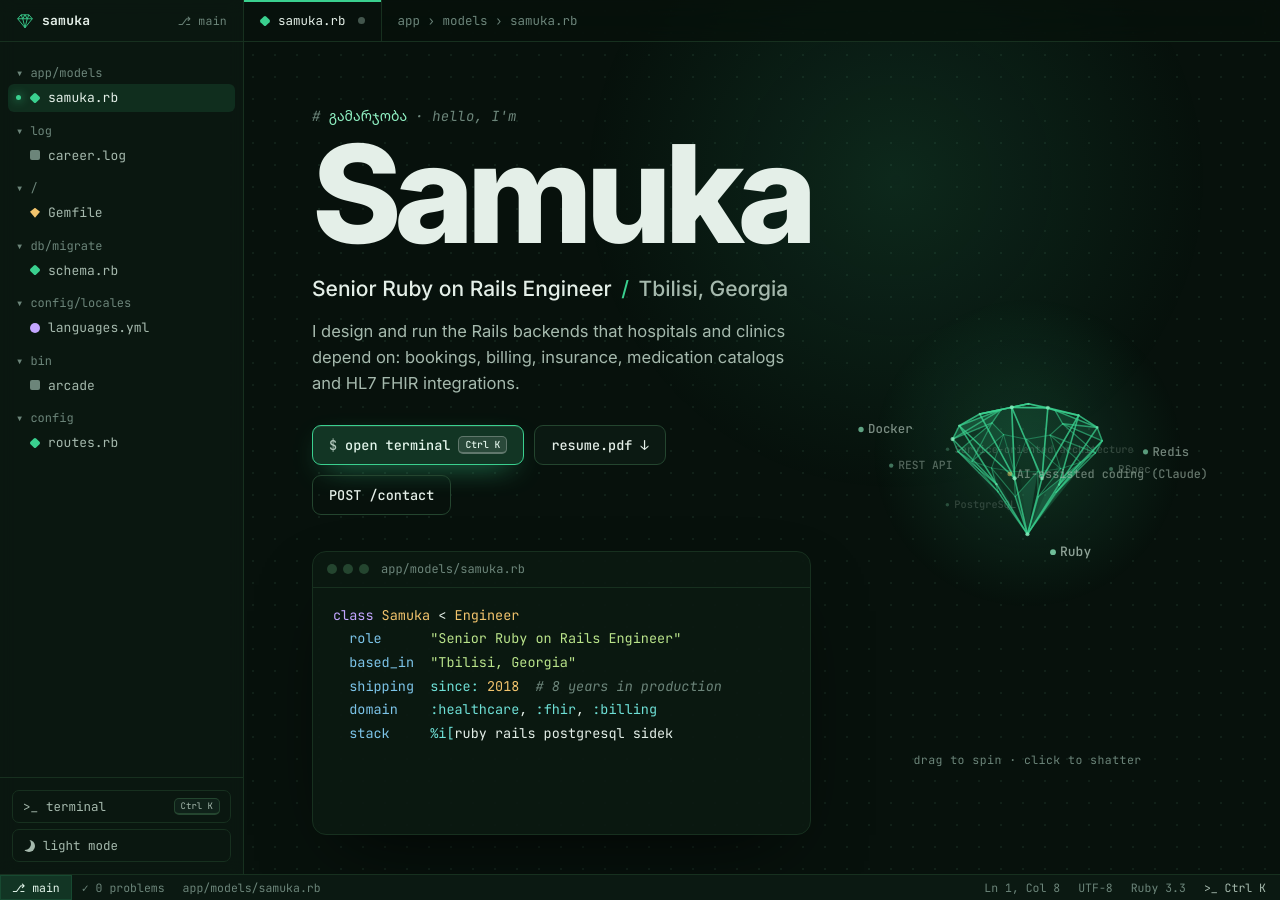
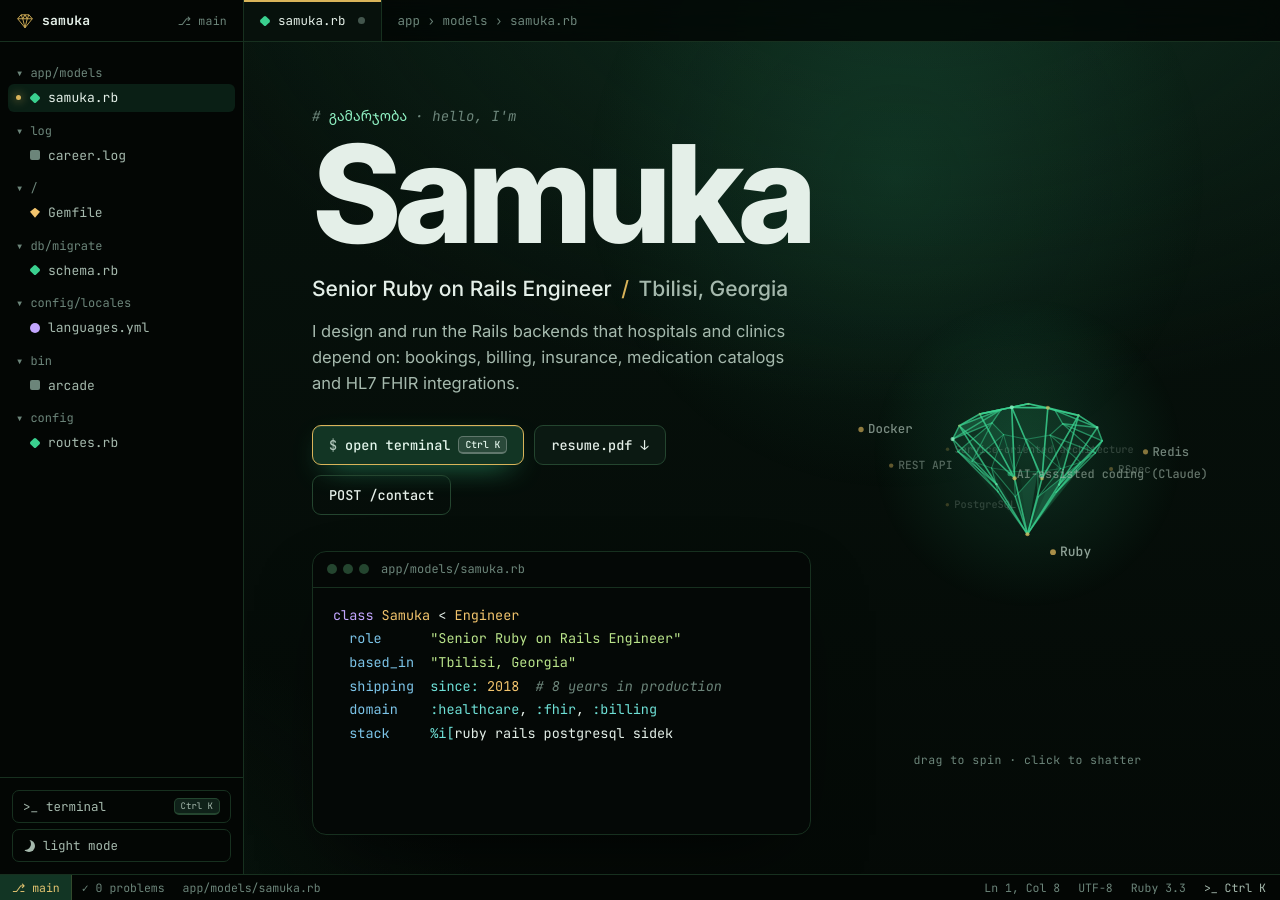
Before and after one commit to georgesamo/georgesamo.github.io, a Jekyll site: the page built from index.html, in a window 1280 px wide and 900 px high. Built offline with Jekyll 4.4.1, drawn with Linux system fonts in a browser that asks for light colours.

Commit message:
Dark mode: black chrome and gold details around the phthalo body
Sidebar, tab bar, status bar, code cards and terminal go near-black;
gold marks the active tab, file paths, prompts, section rules, primary
button borders, the status label and the gem's sparkles. The page keeps
a phthalo glow fading to black, so green stays the dominant colour.
Light mode is unchanged apart from a phthalo rule under headings.

Co-Authored-By: Claude Opus 5.5 <noreply@anthropic.com>

```diff
--- a/assets/css/main.css
+++ b/assets/css/main.css
@@ -31,9 +31,16 @@
   --cyan: #6ee0d6;
   --link: #8ff0c2;
   --ruby-red: #ff4d6d;        /* only for the `rake rubies` easter egg */
+  /* black + gold accents around the phthalo body */
+  --hl: #d9b45a;              /* gold detail colour, 9:1 on --chrome */
+  --hl-soft: rgba(217, 180, 90, 0.16);
+  --chrome: #030604;          /* editor frame: sidebar, tabs, status bar */
+  --code-bg: #040806;
+  --status-ink: #e3c370;
+  --page-glow: radial-gradient(1100px 680px at 72% -8%, rgba(18, 53, 36, 0.75), transparent 70%), radial-gradient(900px 600px at -10% 110%, rgba(18, 53, 36, 0.45), transparent 70%), linear-gradient(180deg, #07130d, #040906);
   --dot: rgba(143, 240, 194, 0.07);
   --shadow: 0 30px 80px -30px rgba(0, 0, 0, 0.8);
-  --glass: rgba(7, 17, 12, 0.74);
+  --glass: rgba(3, 6, 4, 0.82);
   color-scheme: dark;
 }
 :root[data-theme="light"] {
@@ -63,6 +70,12 @@
   --cyan: #0b6f78;
   --link: #1d6a46;
   --ruby-red: #d61f4b;
+  --hl: #123524;
+  --hl-soft: rgba(18, 53, 36, 0.08);
+  --chrome: color-mix(in srgb, #ffffff 82%, transparent);
+  --code-bg: color-mix(in srgb, #ffffff 92%, transparent);
+  --status-ink: #f1f7f2;
+  --page-glow: linear-gradient(transparent, transparent);
   --dot: rgba(18, 53, 36, 0.09);
   --shadow: 0 30px 70px -35px rgba(18, 53, 36, 0.3);
   --glass: rgba(243, 246, 241, 0.8);
@@ -87,8 +100,9 @@ html { scroll-behavior: smooth; scroll-padding-top: calc(var(--tabs-h) + 16px);
 body {
   margin: 0;
   background-color: var(--bg);
-  background-image: radial-gradient(var(--dot) 1px, transparent 1.2px);
-  background-size: 22px 22px;
+  background-image: radial-gradient(var(--dot) 1px, transparent 1.2px), var(--page-glow);
+  background-size: 22px 22px, 100% 100%;
+  background-attachment: scroll, fixed;
   color: var(--text);
   font: 400 16px/1.6 var(--sans);
   padding-bottom: var(--status-h);
@@ -136,12 +150,12 @@ button { font: inherit; color: inherit; }
   position: sticky; top: 0; height: calc(100vh - var(--status-h));
   display: flex; flex-direction: column;
   border-right: 1px solid var(--line);
-  background: color-mix(in srgb, var(--bg-elev) 82%, transparent);
+  background: var(--chrome);
   backdrop-filter: blur(8px);
   font: 13px/1.5 var(--mono);
 }
 .tree__head { display: flex; align-items: center; gap: 8px; height: var(--tabs-h); padding: 0 16px; border-bottom: 1px solid var(--line); font-weight: 700; letter-spacing: 0.02em; }
-.tree__logo { color: var(--accent); display: inline-flex; }
+.tree__logo { color: var(--hl); display: inline-flex; }
 .tree__branch { margin-left: auto; color: var(--muted); font-weight: 400; font-size: 11.5px; }
 .tree__nav { padding: 12px 8px; flex: 1; overflow: auto; }
 .tree__dir { margin: 10px 8px 2px; color: var(--muted); font-size: 12px; }
@@ -152,7 +166,7 @@ button { font: inherit; color: inherit; }
 }
 .tree__nav a:hover { background: var(--bg-hover); color: var(--text); text-decoration: none; }
 .tree__nav a.is-active { background: var(--accent-soft); color: var(--text); }
-.tree__nav a.is-active::before { content: ""; position: absolute; left: 8px; top: 50%; width: 5px; height: 5px; margin-top: -2.5px; border-radius: 50%; background: var(--accent); box-shadow: 0 0 10px var(--accent); }
+.tree__nav a.is-active::before { content: ""; position: absolute; left: 8px; top: 50%; width: 5px; height: 5px; margin-top: -2.5px; border-radius: 50%; background: var(--hl); box-shadow: 0 0 10px var(--hl); }
 .tree__foot { padding: 12px; border-top: 1px solid var(--line); display: grid; gap: 6px; }
 .tree__btn {
   display: flex; align-items: center; gap: 8px; width: 100%;
@@ -180,7 +194,7 @@ button { font: inherit; color: inherit; }
 .tabs__tab {
   display: flex; align-items: center; gap: 8px; padding: 0 16px;
   border-right: 1px solid var(--line); background: var(--bg);
-  box-shadow: inset 0 2px 0 var(--accent); color: var(--text);
+  box-shadow: inset 0 2px 0 var(--hl); color: var(--text);
 }
 .tabs__dot { width: 7px; height: 7px; border-radius: 50%; background: var(--muted); margin-left: 4px; opacity: 0.6; }
 .tabs__crumbs { display: flex; align-items: center; padding: 0 16px; color: var(--muted); white-space: nowrap; overflow: hidden; text-overflow: ellipsis; }
@@ -199,11 +213,11 @@ main { max-width: 980px; margin: 0 auto; padding: 0 40px 64px; }
 .status {
   position: fixed; left: 0; right: 0; bottom: 0; z-index: 40; height: var(--status-h);
   display: flex; align-items: center; gap: 2px; padding: 0 6px;
-  background: var(--bg-elev); border-top: 1px solid var(--line);
+  background: var(--chrome); border-top: 1px solid var(--line);
   font: 11.5px var(--mono); color: var(--muted);
 }
 .status__item { padding: 0 8px; white-space: nowrap; }
-.status__item--accent { color: var(--on-phthalo); background: var(--phthalo); box-shadow: inset 0 0 0 1px var(--accent-soft); height: 100%; display: flex; align-items: center; margin-left: -6px; padding: 0 12px; }
+.status__item--accent { color: var(--status-ink); background: var(--phthalo); box-shadow: inset -1px 0 0 var(--hl-soft); height: 100%; display: flex; align-items: center; margin-left: -6px; padding: 0 12px; }
 .status__spacer { flex: 1; }
 .status__btn { border: 0; background: transparent; cursor: pointer; color: var(--text-2); font: inherit; }
 .status__btn:hover { color: var(--accent); }
@@ -217,8 +231,8 @@ main { max-width: 980px; margin: 0 auto; padding: 0 40px 64px; }
   transition: transform 0.25s var(--ease), border-color 0.25s, background 0.25s, box-shadow 0.25s;
 }
 .btn:hover { text-decoration: none; transform: translateY(-2px); border-color: var(--text-2); }
-.btn--primary { background: var(--phthalo); border-color: var(--accent); color: var(--on-phthalo); box-shadow: 0 10px 30px -14px var(--accent), inset 0 1px 0 rgba(255,255,255,0.08); }
-.btn--primary:hover { border-color: var(--accent-2); box-shadow: 0 14px 36px -10px var(--accent); }
+.btn--primary { background: var(--phthalo); border-color: var(--hl); color: var(--on-phthalo); box-shadow: 0 10px 30px -14px var(--accent), inset 0 1px 0 rgba(255,255,255,0.08); }
+.btn--primary:hover { border-color: var(--hl); box-shadow: 0 14px 36px -10px var(--accent); }
 .btn--primary kbd { background: rgba(255,255,255,0.1); border-color: rgba(255,255,255,0.25); color: var(--on-phthalo); }
 .btn--ghost { background: transparent; }
 .btn__prompt { opacity: 0.75; }
@@ -248,7 +262,7 @@ main { max-width: 980px; margin: 0 auto; padding: 0 40px 64px; }
 .hero__cursor { width: 0.09em; height: 0.78em; margin-left: 0.08em; background: var(--accent); align-self: center; animation: blink 1.1s steps(1) infinite; box-shadow: 0 0 22px var(--accent); }
 @keyframes blink { 50% { opacity: 0; } }
 .hero__role { margin: 18px 0 0; font: 500 clamp(17px, 2vw, 21px)/1.4 var(--sans); color: var(--text); }
-.hero__sep { color: var(--accent); margin: 0 4px; }
+.hero__sep { color: var(--hl); margin: 0 4px; }
 .hero__loc { color: var(--text-2); }
 .hero__tagline { max-width: 52ch; margin: 14px 0 0; color: var(--text-2); font-size: 16.5px; }
 .hero__actions { display: flex; flex-wrap: wrap; gap: 10px; margin-top: 28px; }
@@ -263,7 +277,7 @@ main { max-width: 980px; margin: 0 auto; padding: 0 40px 64px; }
 /* code card */
 .code-card {
   position: relative; border: 1px solid var(--line); border-radius: 14px;
-  background: color-mix(in srgb, var(--bg-elev) 92%, transparent);
+  background: var(--code-bg);
   box-shadow: var(--shadow); overflow: hidden;
 }
 .code-card__bar {
@@ -298,13 +312,14 @@ main { max-width: 980px; margin: 0 auto; padding: 0 40px 64px; }
 /* ---------- sections ---------- */
 .section { position: relative; padding: 96px 0 24px; }
 .section__head { margin-bottom: 36px; }
+.section__head::after { content: ""; display: block; width: 56px; height: 2px; margin-top: 16px; border-radius: 2px; background: linear-gradient(90deg, var(--hl), transparent); }
 .section__path { margin: 0; font: 12.5px var(--mono); color: var(--muted); }
-.section__path b { color: var(--accent); font-weight: 500; }
+.section__path b { color: var(--hl); font-weight: 500; }
 .section__title {
   margin: 4px 0 8px; font: 700 clamp(30px, 4.4vw, 44px)/1.1 var(--sans); letter-spacing: -0.035em;
 }
 .section__cmd { margin: 0; font: 13px var(--mono); color: var(--text-2); }
-.prompt { color: var(--accent); margin-right: 6px; }
+.prompt { color: var(--hl); margin-right: 6px; }
 
 /* ---------- git log ---------- */
 .gitlog { position: relative; padding-left: 64px; }
@@ -470,7 +485,7 @@ button.commit__head:hover { background: var(--bg-hover); border-color: var(--lin
 .contact__easter code { color: var(--accent-2); }
 
 .foot { margin-top: 96px; padding-top: 24px; border-top: 1px solid var(--line); font: 12.5px var(--mono); text-align: center; }
-.ruby-word { color: var(--accent); }
+.ruby-word { color: var(--hl); }
 
 /* ---------- boot overlay ---------- */
 .boot { display: none; }
@@ -495,7 +510,7 @@ button.commit__head:hover { background: var(--bg-hover); border-color: var(--lin
 .term__win {
   position: relative; display: flex; flex-direction: column; width: min(820px, 100%); height: min(72vh, 600px);
   border: 1px solid var(--line-strong); border-radius: 14px; overflow: hidden;
-  background: color-mix(in srgb, var(--bg) 94%, transparent); box-shadow: 0 40px 120px -20px rgba(0,0,0,0.8), 0 0 0 1px var(--accent-soft);
+  background: var(--code-bg); box-shadow: 0 40px 120px -20px rgba(0,0,0,0.8), 0 0 0 1px var(--hl-soft);
   animation: termIn 0.35s var(--ease) both;
 }
 @keyframes termIn { from { opacity: 0; transform: translateY(16px) scale(0.97); } }
--- a/assets/js/gem.js
+++ b/assets/js/gem.js
@@ -64,6 +64,7 @@
     colors.muted = cs.getPropertyValue("--muted").trim() || "#6b7386";
     colors.blue = cs.getPropertyValue("--gold").trim() || "#e3bf62";
     colors.light = document.documentElement.dataset.theme === "light";
+    colors.hl = cs.getPropertyValue("--hl").trim() || "#d9b45a"; // gold in dark mode
   }
   function rgba(hex, a) {
     var h = hex.replace("#", "");
@@ -144,7 +145,7 @@
       ctx.textAlign = "center";
       var tw = ctx.measureText(l.o.name).width;
       var x = Math.max(tw / 2 + 14, Math.min(W - tw / 2 - 4, l.q[0])); // keep labels inside the canvas
-      ctx.fillStyle = rgba(l.o.name.indexOf("Claude") > -1 ? colors.blue : colors.ruby2, alpha * 0.9);
+      ctx.fillStyle = rgba(l.o.name.indexOf("Claude") > -1 ? colors.ruby : colors.hl, alpha * 0.9);
       ctx.beginPath(); ctx.arc(x - tw / 2 - 7, l.q[1] - size * 0.32, 1.6 + depth * 1.4, 0, TAU); ctx.fill();
       ctx.fillStyle = rgba(colors.text, alpha);
       ctx.fillText(l.o.name, x, l.q[1]);
@@ -198,7 +199,7 @@
       Pp.forEach(function (q, i) {
         if (q[2] < 0.15) return;
         var tw = 0.5 + 0.5 * Math.sin(orbitAngle * 6 + i * 1.7);
-        ctx.fillStyle = rgba(colors.ruby2, 0.25 + tw * 0.55);
+        ctx.fillStyle = rgba(i % 3 ? colors.hl : colors.ruby2, 0.25 + tw * 0.55);
         ctx.beginPath(); ctx.arc(q[0], q[1], 1.1 + tw * 1.1, 0, TAU); ctx.fill();
       });
     }
@@ -206,7 +207,7 @@
     sparks = sparks.filter(function (s) {
       s.life -= dt * 0.9; s.x += s.vx * dt; s.y += s.vy * dt; s.vy += 160 * dt; s.vx *= 0.985;
       if (s.life <= 0) return false;
-      ctx.fillStyle = rgba(colors.ruby2, s.life);
+      ctx.fillStyle = rgba(sparks.indexOf(s) % 2 ? colors.hl : colors.ruby2, s.life);
       ctx.beginPath(); ctx.arc(s.x, s.y, s.r, 0, TAU); ctx.fill();
       return true;
     });
```
